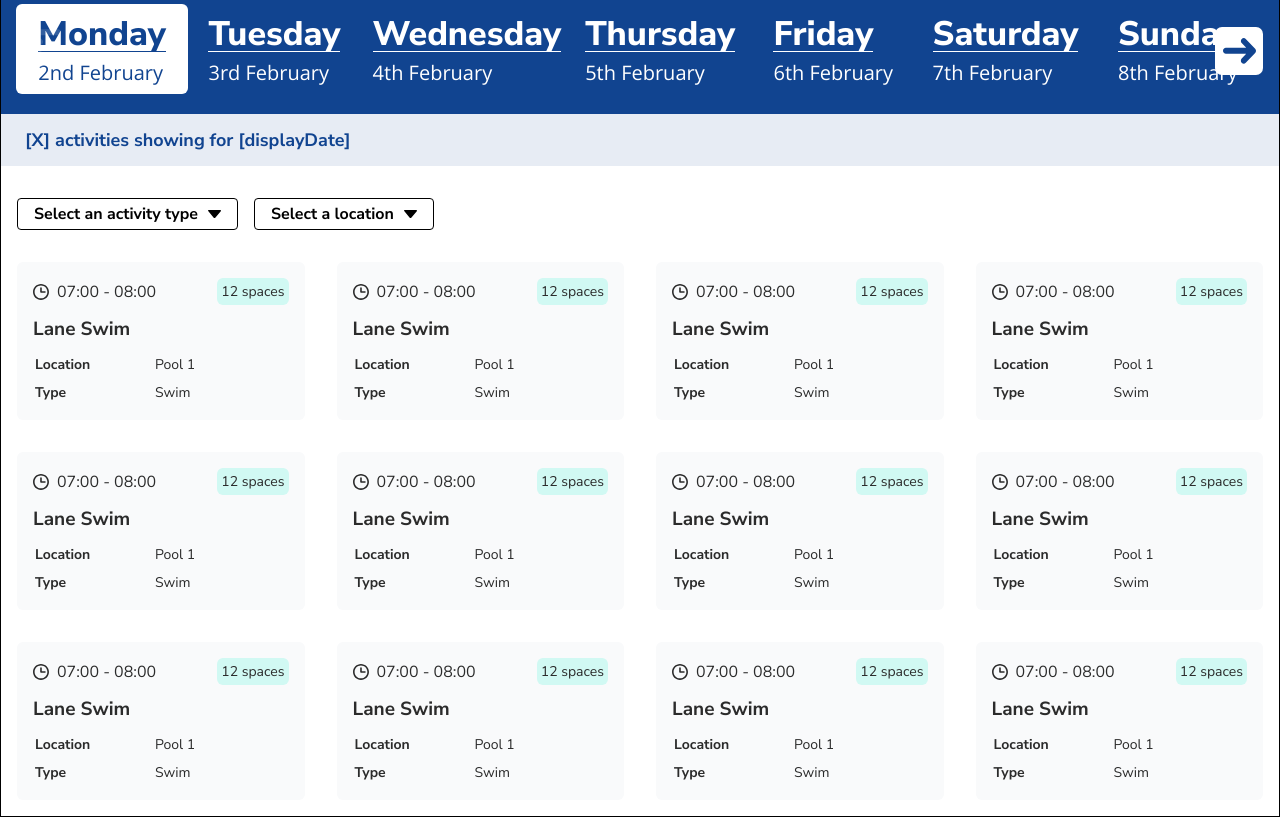
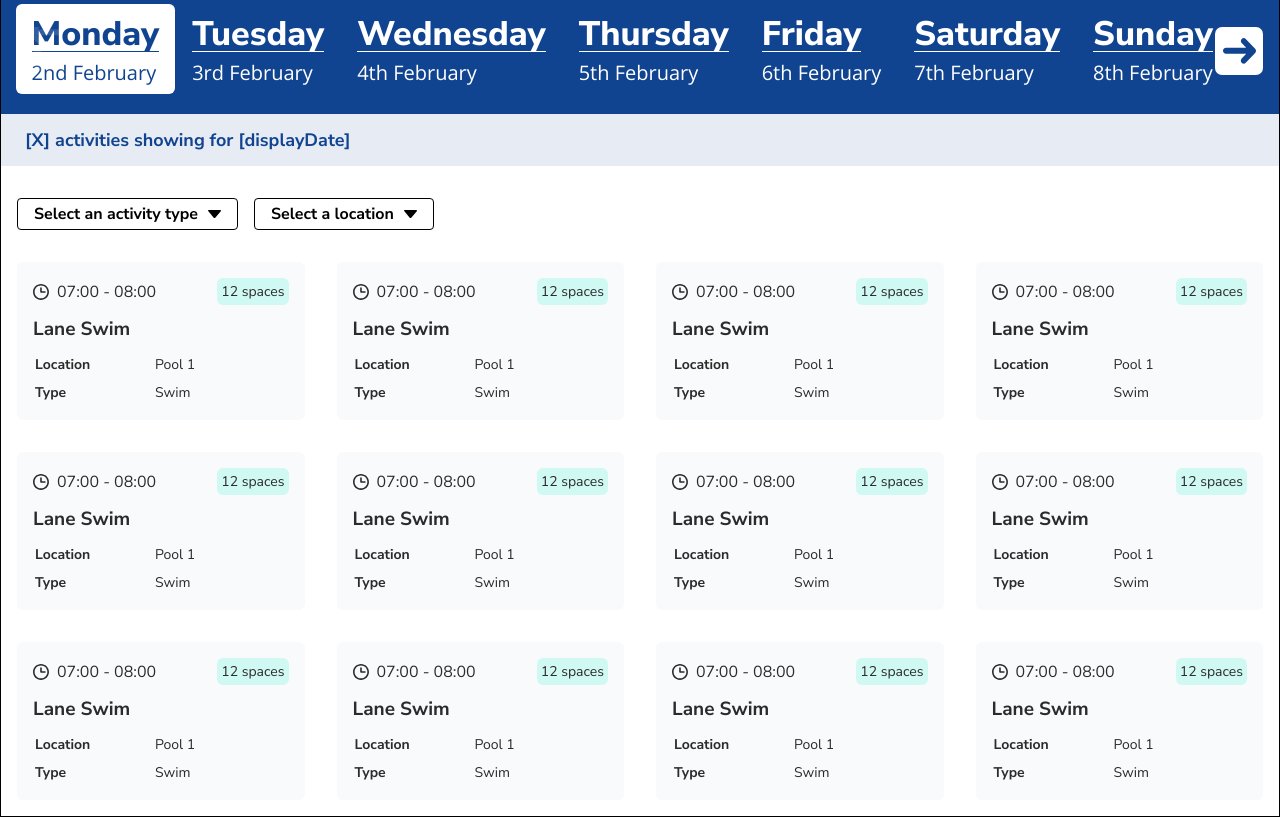
Before and after one commit to WillisDyson/lcc-booking-system, a React (Vite) app in the folder lcc-booking-system-app/: page / in a window 1280 px wide. Built offline with nearby package versions, Linux system fonts and the light colour scheme.

Commit message:
Missing data error handling and DaySelector item width fix

```diff
--- a/lcc-booking-system-app/src/components/ActivityBookingSystem.module.scss
+++ b/lcc-booking-system-app/src/components/ActivityBookingSystem.module.scss
@@ -8,6 +8,12 @@
     overflow: hidden;
     width: 100%;
 
+    &__error-message {
+        font-size: 1.2rem;
+        padding: 20px;
+        text-align: center;
+    }
+
     @media (max-width: $wide-screen-breakpoint) {
         border-radius: 0;
     }
--- a/lcc-booking-system-app/src/components/ActivityBookingSystem.tsx
+++ b/lcc-booking-system-app/src/components/ActivityBookingSystem.tsx
@@ -3,8 +3,29 @@ import SearchResults from "./search-results/SearchResults";
 import styles from "./ActivityBookingSystem.module.scss";
 import activityScheduleData from "../../data/activity-schedule.json";
 
-const ActivityBookingSystem = ({  }) => {
-    const availableDays = activityScheduleData.schedule.map(day => ({
+type ScheduleDay = {
+    date: string;
+    dayOfWeek: string;
+    displayDate: string;
+    totalActivities: number;
+};
+
+const ActivityBookingSystem = ({}) => {
+    const schedule = Array.isArray(activityScheduleData?.schedule)
+        ? activityScheduleData.schedule
+        : [];
+
+    if (schedule.length === 0) {
+        return (
+            <div className={styles["activity-booking-system"]}>
+                <p className={styles["activity-booking-system__error-message"]}>
+                    <b>Error:</b> the booking system is currently experiencing an issue. Please try again later.
+                </p>
+            </div>
+        );
+    }
+
+    const availableDays: ScheduleDay[] = schedule.map((day) => ({
         date: day.date,
         dayOfWeek: day.dayOfWeek,
         displayDate: day.displayDate,
--- a/lcc-booking-system-app/src/components/day-selector/day-selector-carousel/DaySelectorCarousel.module.scss
+++ b/lcc-booking-system-app/src/components/day-selector/day-selector-carousel/DaySelectorCarousel.module.scss
@@ -1,6 +1,5 @@
 .day-selector-carousel {
     display: flex !important;
-    gap: 2px;
     height: 90px;
     padding: 20px 0 !important;
     position: static;
@@ -8,9 +7,10 @@
 
     &__slide {
         display: flex !important;
-        justify-content: space-between;
+        justify-content: flex-start;
+        gap: 2px;
         position: static;
-        width: 100%;
+        width: fit-content;
     }
 
     :global {
--- a/lcc-booking-system-app/src/components/day-selector/day-selector-carousel/DaySelectorCarousel.tsx
+++ b/lcc-booking-system-app/src/components/day-selector/day-selector-carousel/DaySelectorCarousel.tsx
@@ -9,33 +9,34 @@ import DaySelectorCarouselItem from "./day-selector-carousel-item/DaySelectorCar
 import styles from "./DaySelectorCarousel.module.scss";
 
 const DaySelectorCarousel = ({ availableDays }: { availableDays: { date: string; dayOfWeek: string; displayDate: string }[] }) => {
-    const slides = Array.from(
-        { length: Math.ceil(availableDays.length / 7) },
-        (_, index) => availableDays.slice(index * 7, index * 7 + 7),
-    );
+    const daysPerSlide = 7;
 
     return (
         <Swiper
         className={styles["day-selector-carousel"]}
             modules={[Navigation, Pagination, Scrollbar, A11y]}
-            spaceBetween={0}
             slidesPerView={1}
             navigation={{
                 addIcons: false
             }}
             speed={1000}>
-            {slides.map((slideDays, slideIndex) => (
+            {Array.from({ length: Math.ceil(availableDays.length / daysPerSlide) }, (_, slideIndex) => {
+                const start = slideIndex * daysPerSlide;
+                const end = start + daysPerSlide;
+
+                return (
                     <SwiperSlide className={styles["day-selector-carousel__slide"]} key={`slide-${slideIndex}`}>
-                    {slideDays.map((day, dayIndex) => (
+                        {availableDays.slice(start, end).map((day, index) => (
                             <DaySelectorCarouselItem
                                 key={day.date}
-                            active={slideIndex === 0 && dayIndex === 0}
+                                active={start + index === 0}
                                 day={day.dayOfWeek}
                                 date={day.displayDate}
                             />
                         ))}
                     </SwiperSlide>
-            ))}
+                );
+            })}
         </Swiper>
     );
 };
--- a/lcc-booking-system-app/src/components/day-selector/day-selector-carousel/day-selector-carousel-item/DaySelectorCarouselItem.module.scss
+++ b/lcc-booking-system-app/src/components/day-selector/day-selector-carousel/day-selector-carousel-item/DaySelectorCarouselItem.module.scss
@@ -7,8 +7,9 @@
     color: var(--color-white);
     display: flex;
     justify-content: center;
-    padding: 16px 12px;
+    padding: 12px 15.5px;
     transition: var(--transition-speed);
+    max-width: fit-content;
     user-select: none;
     width: 100%;
 
```
Lines whose indentation alone changed are shown as unchanged.
